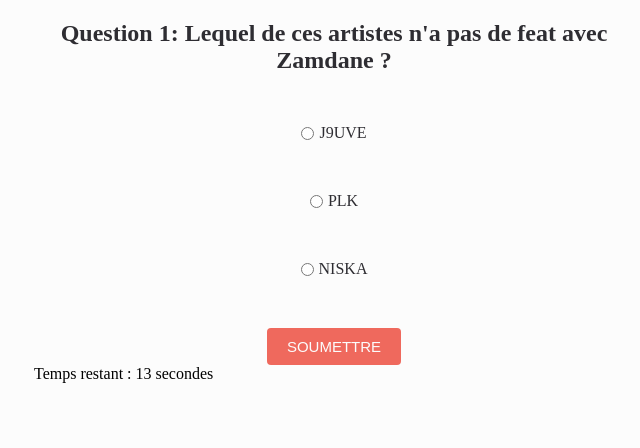
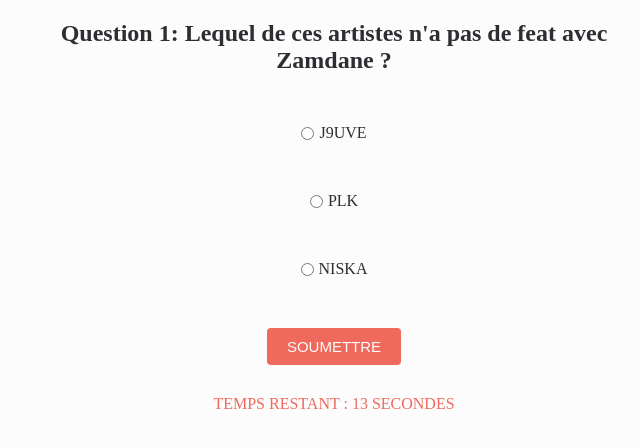
Before and after one commit to CTY-Webdesign/Folter-Quiz, a plain HTML site: page index.html in a window 1280 px wide. Both pictures are taken after a click on the button "LANCER LE QUIZZ". Shown: the whole page, without its empty margins (306-946 px from the left). Drawn offline with Linux system fonts and the light colour scheme.

Commit message:
ajustememnt style

```diff
--- a/stylesheet.css
+++ b/stylesheet.css
@@ -70,7 +70,15 @@
     color: #ef695d;
 }
 #start-btn{
-    margin-top: 100px;
+    margin-top: 50px;
+}
+
+#timer{
+    display: flex;
+    justify-content: center;
+    margin: 30px auto;
+    color: #ef695d;
+    text-transform: uppercase;
 }
 button {
     font-size: 15px;
```
